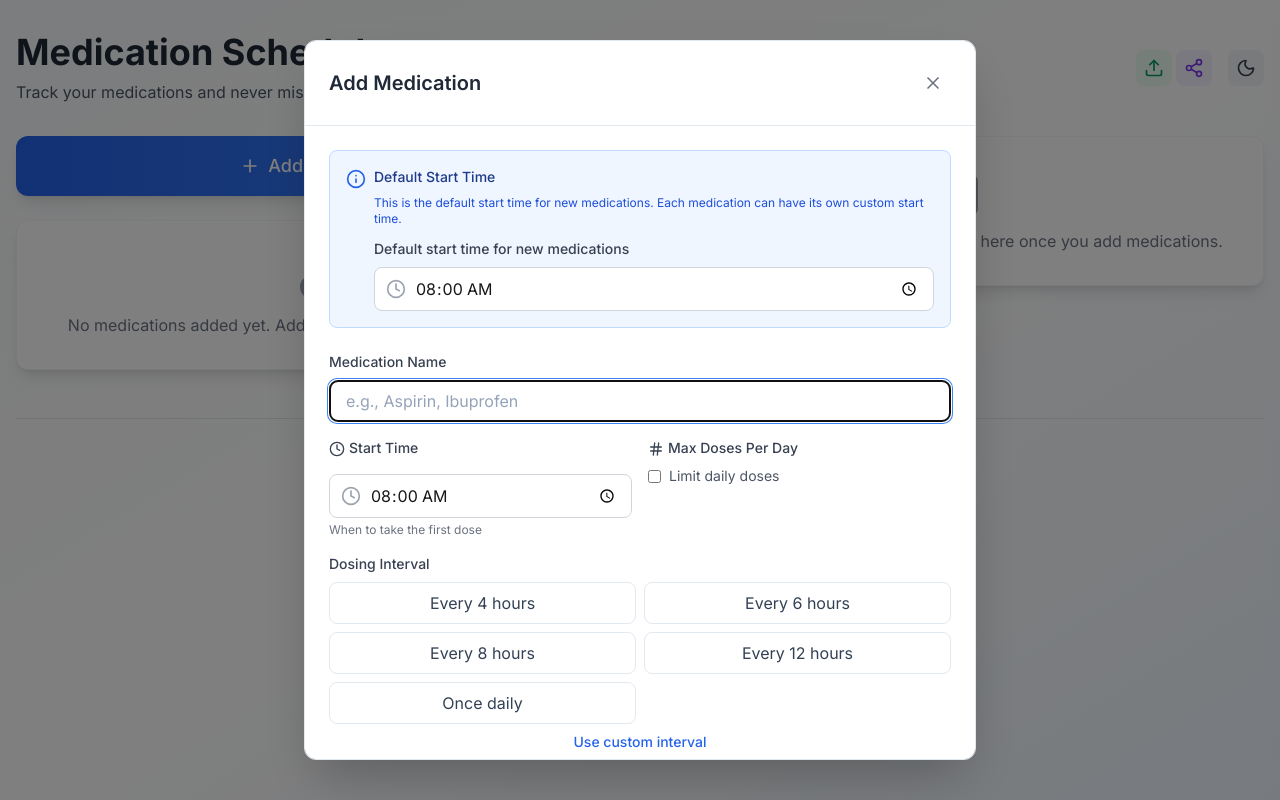
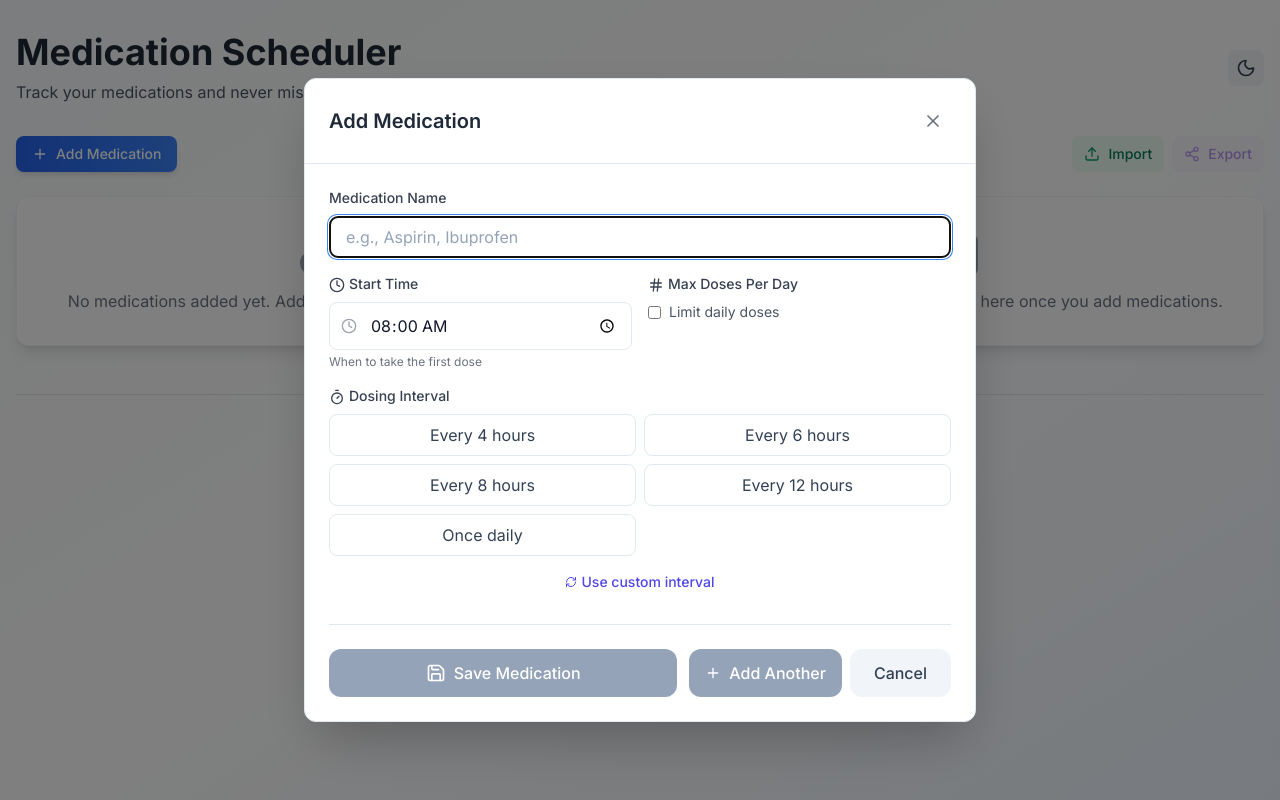
Before and after one commit to aduquehd/medication-scheduler, a Next.js app: page / in a window 1280 px wide. Both pictures are taken after a click on the button "Add Medication". Built offline with nearby package versions, Linux system fonts and the light colour scheme.

Commit message:
Updated UI

```diff
--- a/app/page.tsx
+++ b/app/page.tsx
@@ -10,6 +10,7 @@ import { useState, useEffect } from 'react';
 import ShareModal from '@/components/ShareModal';
 import ImportModal from '@/components/ImportModal';
 import AddMedicationModal from '@/components/AddMedicationModal';
+import ClearConfirmModal from '@/components/ClearConfirmModal';
 import { Medication } from '@/types/medication';
 
 export default function Home() {
@@ -30,6 +31,7 @@ export default function Home() {
   const [showShareModal, setShowShareModal] = useState(false);
   const [showImportModal, setShowImportModal] = useState(false);
   const [showAddModal, setShowAddModal] = useState(false);
+  const [showClearModal, setShowClearModal] = useState(false);
   const [hoveredMedicationId, setHoveredMedicationId] = useState<string | null>(null);
 
   useEffect(() => {
@@ -93,33 +95,7 @@ export default function Home() {
                 Track your medications and never miss a dose
               </p>
             </div>
-            <div className="flex items-center space-x-2">
-              {/* Import/Share buttons */}
-              <div className="flex items-center space-x-1 mr-2">
-                <button
-                  onClick={() => setShowImportModal(true)}
-                  className="p-2 rounded-lg bg-emerald-50 dark:bg-emerald-950/50 hover:bg-emerald-100 dark:hover:bg-emerald-900/50 transition-all hover:shadow-md group relative"
-                  aria-label="Import schedule"
-                >
-                  <Upload className="w-5 h-5 text-emerald-600 dark:text-emerald-400" />
-                  <span className="absolute -bottom-8 left-1/2 transform -translate-x-1/2 text-xs bg-slate-900 dark:bg-slate-700 text-white px-2 py-1 rounded-md shadow-lg opacity-0 group-hover:opacity-100 transition-opacity whitespace-nowrap pointer-events-none">
-                    Import
-                  </span>
-                </button>
-                <button
-                  onClick={() => setShowShareModal(true)}
-                  className="p-2 rounded-lg bg-violet-50 dark:bg-violet-950/50 hover:bg-violet-100 dark:hover:bg-violet-900/50 transition-all hover:shadow-md group relative"
-                  aria-label="Share/Export schedule"
-                  disabled={medications.length === 0}
-                >
-                  <Share2 className="w-5 h-5 text-violet-600 dark:text-violet-400" />
-                  <span className="absolute -bottom-8 left-1/2 transform -translate-x-1/2 text-xs bg-slate-900 dark:bg-slate-700 text-white px-2 py-1 rounded-md shadow-lg opacity-0 group-hover:opacity-100 transition-opacity whitespace-nowrap pointer-events-none">
-                    Share/Export
-                  </span>
-                </button>
-              </div>
-
-              {/* Theme and Clear buttons */}
+            {/* Theme button only in header */}
             <button
               onClick={toggleDarkMode}
               className="p-2 rounded-lg bg-slate-100 dark:bg-slate-800 hover:bg-slate-200 dark:hover:bg-slate-700 transition-all hover:shadow-md"
@@ -131,40 +107,55 @@ export default function Home() {
                 <Moon className="w-5 h-5 text-gray-700" />
               )}
             </button>
-              {medications.length > 0 && (
-                <button
-                  onClick={clearAll}
-                  className="p-2 rounded-lg bg-rose-50 dark:bg-rose-950/50 hover:bg-rose-100 dark:hover:bg-rose-900/50 transition-all hover:shadow-md"
-                  aria-label="Clear all medications"
-                >
-                  <RefreshCw className="w-5 h-5 text-rose-600 dark:text-rose-400" />
-                </button>
-              )}
-            </div>
           </div>
         </header>
 
+        {/* Action Buttons Row */}
+        <div className="flex justify-between gap-2 mb-6">
+          {/* Add Medication Button - Left */}
+          <button
+            onClick={() => setShowAddModal(true)}
+            className="flex items-center justify-center space-x-2 px-4 py-2
+                     bg-gradient-to-r from-blue-600 to-blue-500 hover:from-blue-700 hover:to-blue-600
+                     text-white font-medium rounded-lg shadow-md hover:shadow-lg
+                     transition-all duration-200 transform hover:scale-[1.02]"
+          >
+            <Plus className="w-4 h-4" />
+            <span className="text-sm font-medium">Add Medication</span>
+          </button>
+
+          {/* Import/Export buttons - Right */}
+          <div className="flex gap-2">
+            <button
+              onClick={() => setShowImportModal(true)}
+              className="flex items-center justify-center space-x-2 px-3 py-2 rounded-lg bg-emerald-50 dark:bg-emerald-950/50 hover:bg-emerald-100 dark:hover:bg-emerald-900/50 transition-all hover:shadow-md"
+              aria-label="Import schedule"
+            >
+              <Upload className="w-4 h-4 text-emerald-600 dark:text-emerald-400" />
+              <span className="text-sm font-medium text-emerald-700 dark:text-emerald-300">Import</span>
+            </button>
+            <button
+              onClick={() => setShowShareModal(true)}
+              className="flex items-center justify-center space-x-2 px-3 py-2 rounded-lg bg-violet-50 dark:bg-violet-950/50 hover:bg-violet-100 dark:hover:bg-violet-900/50 transition-all hover:shadow-md disabled:opacity-50 disabled:cursor-not-allowed"
+              aria-label="Share/Export schedule"
+              disabled={medications.length === 0}
+            >
+              <Share2 className="w-4 h-4 text-violet-600 dark:text-violet-400" />
+              <span className="text-sm font-medium text-violet-700 dark:text-violet-300">Export</span>
+            </button>
+          </div>
+        </div>
+
         {/* Main Content Grid */}
         <div className="grid lg:grid-cols-2 gap-6 mb-6">
-          {/* Left Column */}
-          <div className="space-y-6">
-            {/* Add Medication Button */}
-            <button
-              onClick={() => setShowAddModal(true)}
-              className="w-full flex items-center justify-center space-x-2 px-6 py-4
-                       bg-gradient-to-r from-blue-600 to-blue-500 hover:from-blue-700 hover:to-blue-600
-                       text-white font-medium rounded-xl shadow-lg hover:shadow-xl
-                       transition-all duration-200 transform hover:scale-[1.02]"
-            >
-              <Plus className="w-5 h-5" />
-              <span className="text-lg">Add Medication</span>
-            </button>
-
+          {/* Left Column - Medications */}
+          <div>
             <MedicationList
               medications={medications}
               onRemove={removeMedication}
               onUpdate={updateMedication}
               onHover={setHoveredMedicationId}
+              onClearAll={() => setShowClearModal(true)}
             />
           </div>
 
@@ -202,6 +193,14 @@ export default function Home() {
           defaultStartTime={firstDoseTime}
         />
 
+        {/* Clear Confirmation Modal */}
+        <ClearConfirmModal
+          isOpen={showClearModal}
+          onClose={() => setShowClearModal(false)}
+          onConfirm={clearAll}
+          medicationCount={medications.length}
+        />
+
         {/* Footer */}
         <footer className="mt-12 pt-8 border-t border-gray-200 dark:border-gray-700">
           <div className="text-center text-sm text-gray-500 dark:text-gray-400">
--- a/components/AddMedicationModal.tsx
+++ b/components/AddMedicationModal.tsx
@@ -1,7 +1,7 @@
 'use client';
 
 import { useState, FormEvent, useEffect } from 'react';
-import { X, Save, Plus, Clock, Hash, Info } from 'lucide-react';
+import { X, Save, Plus, Clock, Hash, Timer, RefreshCw } from 'lucide-react';
 import toast from 'react-hot-toast';
 import TimeInput from './TimeInput';
 
@@ -104,26 +104,6 @@ export default function AddMedicationModal({
         </div>
 
         <form onSubmit={(e) => handleSubmit(e, false)} className="p-6">
-          {/* Default Start Time Info */}
-          <div className="mb-6 p-4 bg-blue-50 dark:bg-blue-950/30 rounded-lg border border-blue-200 dark:border-blue-800">
-            <div className="flex items-start space-x-2">
-              <Info className="w-5 h-5 text-blue-600 dark:text-blue-400 flex-shrink-0 mt-0.5" />
-              <div className="flex-1">
-                <h3 className="text-sm font-medium text-blue-900 dark:text-blue-100 mb-2">
-                  Default Start Time
-                </h3>
-                <p className="text-xs text-blue-700 dark:text-blue-300 mb-3">
-                  This is the default start time for new medications. Each medication can have its own custom start time.
-                </p>
-                <TimeInput
-                  value={defaultStartTime}
-                  onChange={onUpdateDefaultTime}
-                  label="Default start time for new medications"
-                />
-              </div>
-            </div>
-          </div>
-
           <div className="space-y-4">
             {/* Medication Name */}
             <div>
@@ -207,6 +187,7 @@ export default function AddMedicationModal({
             {/* Dosing Interval */}
             <div>
               <label className="block text-sm font-medium text-gray-700 dark:text-gray-300 mb-2">
+                <Timer className="inline w-4 h-4 mr-1" />
                 Dosing Interval
               </label>
 
@@ -233,9 +214,10 @@ export default function AddMedicationModal({
                   <button
                     type="button"
                     onClick={() => setCustomInterval(true)}
-                    className="w-full text-sm text-blue-600 dark:text-blue-400 hover:text-blue-700 dark:hover:text-blue-300 font-medium transition-colors"
+                    className="w-full text-sm flex items-center justify-center space-x-1 text-indigo-600 dark:text-indigo-400 hover:text-indigo-700 dark:hover:text-indigo-300 font-medium transition-colors py-2 hover:bg-indigo-50 dark:hover:bg-indigo-950/30 rounded-lg"
                   >
-                    Use custom interval
+                    <RefreshCw className="w-3 h-3" />
+                    <span>Use custom interval</span>
                   </button>
                 </div>
               ) : (
@@ -264,9 +246,10 @@ export default function AddMedicationModal({
                       setCustomInterval(false);
                       setInterval('');
                     }}
-                    className="text-sm text-blue-600 dark:text-blue-400 hover:text-blue-700 dark:hover:text-blue-300 font-medium transition-colors"
+                    className="text-sm flex items-center justify-center space-x-1 text-indigo-600 dark:text-indigo-400 hover:text-indigo-700 dark:hover:text-indigo-300 font-medium transition-colors py-2 hover:bg-indigo-50 dark:hover:bg-indigo-950/30 rounded-lg"
                   >
-                    Use common intervals
+                    <RefreshCw className="w-3 h-3" />
+                    <span>Use common intervals</span>
                   </button>
                 </div>
               )}
@@ -274,41 +257,44 @@ export default function AddMedicationModal({
           </div>
 
           {/* Action Buttons */}
-          <div className="flex gap-3 mt-6 pt-6 border-t border-slate-200 dark:border-slate-700">
-            <button
-              type="button"
-              onClick={handleCancel}
-              className="px-4 py-2.5 border border-slate-300 dark:border-slate-600
-                       text-slate-700 dark:text-slate-300 font-medium rounded-lg
-                       hover:bg-slate-50 dark:hover:bg-slate-800 transition-all duration-200"
-            >
-              Cancel
-            </button>
+          <div className="flex flex-col sm:flex-row gap-3 mt-6 pt-6 border-t border-slate-200 dark:border-slate-700">
             <button
               type="submit"
               disabled={!name || !interval}
               className="flex-1 flex items-center justify-center space-x-2
-                       bg-gradient-to-r from-blue-600 to-blue-500 hover:from-blue-700 hover:to-blue-600
+                       bg-gradient-to-r from-blue-600 to-indigo-600 hover:from-blue-700 hover:to-indigo-700
                        disabled:from-slate-400 disabled:to-slate-400 dark:disabled:from-slate-600 dark:disabled:to-slate-600
-                       text-white font-medium py-2.5 px-4 rounded-lg shadow-md hover:shadow-lg
-                       transition-all duration-200 disabled:cursor-not-allowed disabled:shadow-none"
+                       text-white font-medium py-3 px-6 rounded-xl shadow-lg hover:shadow-xl
+                       transition-all duration-200 disabled:cursor-not-allowed disabled:shadow-none
+                       transform hover:scale-[1.02]"
             >
-              <Save className="w-4 h-4" />
-              <span>Save</span>
+              <Save className="w-5 h-5" />
+              <span className="text-base">Save Medication</span>
             </button>
+            <div className="flex gap-2">
               <button
                 type="button"
                 onClick={(e) => handleSubmit(e as any, true)}
                 disabled={!name || !interval}
-              className="flex items-center justify-center space-x-2 px-4 py-2.5
-                       bg-gradient-to-r from-emerald-600 to-emerald-500 hover:from-emerald-700 hover:to-emerald-600
+                className="flex items-center justify-center space-x-2 px-4 py-3
+                         bg-gradient-to-r from-teal-500 to-emerald-500 hover:from-teal-600 hover:to-emerald-600
                          disabled:from-slate-400 disabled:to-slate-400 dark:disabled:from-slate-600 dark:disabled:to-slate-600
-                       text-white font-medium rounded-lg shadow-md hover:shadow-lg
+                         text-white font-medium rounded-xl shadow-md hover:shadow-lg
                          transition-all duration-200 disabled:cursor-not-allowed disabled:shadow-none"
               >
                 <Plus className="w-4 h-4" />
-              <span>Save & Add More</span>
+                <span>Add Another</span>
               </button>
+              <button
+                type="button"
+                onClick={handleCancel}
+                className="px-6 py-3 bg-slate-100 dark:bg-slate-800 hover:bg-slate-200 dark:hover:bg-slate-700
+                         text-slate-700 dark:text-slate-300 font-medium rounded-xl
+                         transition-all duration-200 hover:shadow-md"
+              >
+                <span>Cancel</span>
+              </button>
+            </div>
           </div>
         </form>
       </div>
--- /dev/null
+++ b/components/ClearConfirmModal.tsx
@@ -0,0 +1,71 @@
+'use client';
+
+import { AlertTriangle, X, Trash2 } from 'lucide-react';
+
+interface ClearConfirmModalProps {
+  isOpen: boolean;
+  onClose: () => void;
+  onConfirm: () => void;
+  medicationCount: number;
+}
+
+export default function ClearConfirmModal({
+  isOpen,
+  onClose,
+  onConfirm,
+  medicationCount
+}: ClearConfirmModalProps) {
+  if (!isOpen) return null;
+
+  const handleConfirm = () => {
+    onConfirm();
+    onClose();
+  };
+
+  return (
+    <div className="fixed inset-0 bg-black bg-opacity-50 flex items-center justify-center z-50 p-4">
+      <div className="bg-white dark:bg-slate-900 rounded-xl shadow-2xl max-w-md w-full border border-slate-200 dark:border-slate-800">
+        <div className="p-6">
+          {/* Warning Icon */}
+          <div className="flex justify-center mb-4">
+            <div className="w-16 h-16 bg-red-100 dark:bg-red-950/30 rounded-full flex items-center justify-center">
+              <AlertTriangle className="w-8 h-8 text-red-600 dark:text-red-400" />
+            </div>
+          </div>
+
+          {/* Title */}
+          <h2 className="text-xl font-semibold text-center text-gray-800 dark:text-white mb-2">
+            Clear All Medications?
+          </h2>
+
+          {/* Message */}
+          <p className="text-center text-gray-600 dark:text-gray-400 mb-6">
+            This will permanently delete all {medicationCount} medication{medicationCount !== 1 ? 's' : ''} and reset your schedule. This action cannot be undone.
+          </p>
+
+          {/* Action Buttons */}
+          <div className="flex gap-3">
+            <button
+              onClick={onClose}
+              className="flex-1 px-4 py-2.5 border border-slate-300 dark:border-slate-600
+                       text-slate-700 dark:text-slate-300 font-medium rounded-lg
+                       hover:bg-slate-50 dark:hover:bg-slate-800 transition-all duration-200"
+            >
+              Cancel
+            </button>
+            <button
+              onClick={handleConfirm}
+              className="flex-1 flex items-center justify-center space-x-2 px-4 py-2.5
+                       bg-gradient-to-r from-red-600 to-red-500 hover:from-red-700 hover:to-red-600
+                       text-white font-medium rounded-lg shadow-md hover:shadow-lg
+                       transition-all duration-200"
+            >
+              <Trash2 className="w-4 h-4" />
+              <span>Clear All</span>
+            </button>
+          </div>
+        </div>
+      </div>
+    </div>
+  );
+}
--- a/components/TimeInput.tsx
+++ b/components/TimeInput.tsx
@@ -50,13 +50,15 @@ export default function TimeInput({ value, onChange, label = 'Time', error }: Ti
   };
 
   return (
-    <div className="flex flex-col space-y-2">
-      <label className="text-sm font-medium text-gray-700 dark:text-gray-300">
-        {label}
-      </label>
+    <div className="flex flex-col space-y-1">
+      {label && (
+        <label className="text-sm font-medium text-gray-700 dark:text-gray-300">
+          {label}
+        </label>
+      )}
       <div className="relative">
         <div className="absolute inset-y-0 left-0 pl-3 flex items-center pointer-events-none">
-          <Clock className="h-5 w-5 text-gray-400" />
+          <Clock className="h-4 w-4 text-gray-400 dark:text-gray-500" />
         </div>
         <input
           type="time"
@@ -64,22 +66,23 @@ export default function TimeInput({ value, onChange, label = 'Time', error }: Ti
           onChange={handleChange}
           onBlur={handleBlur}
           className={`
-            block w-full pl-10 pr-3 py-2 border rounded-lg
-            focus:outline-none focus:ring-2 focus:ring-blue-500 focus:border-transparent
-            transition-colors duration-200
+            block w-full pl-10 pr-3 py-2.5 border rounded-lg
+            focus:outline-none focus:ring-2 focus:ring-indigo-500 focus:border-transparent
+            transition-all duration-200
             ${!isValid || error
-              ? 'border-red-300 bg-red-50 dark:border-red-600 dark:bg-red-950'
-              : 'border-gray-300 bg-white dark:border-gray-600 dark:bg-gray-800'
+              ? 'border-red-300 bg-red-50 dark:border-red-600 dark:bg-red-950/50'
+              : 'border-slate-200 bg-white hover:border-slate-300 dark:border-slate-700 dark:bg-slate-800 dark:hover:border-slate-600'
             }
-            dark:text-white
+            text-slate-900 dark:text-white
+            placeholder-slate-400 dark:placeholder-slate-500
           `}
-          aria-label={label}
+          aria-label={label || 'Time'}
           aria-invalid={!isValid || !!error}
           aria-describedby={error ? `${label}-error` : undefined}
         />
       </div>
       {(error || (!isValid && localValue)) && (
-        <p id={`${label}-error`} className="text-sm text-red-600 dark:text-red-400">
+        <p id={`${label}-error`} className="text-xs text-red-600 dark:text-red-400">
           {error || 'Please enter a valid time in HH:MM format'}
         </p>
       )}
```
Also changed, not shown: components/MedicationList.tsx (+84 -41 lines). Lines whose indentation alone changed are shown as unchanged.
